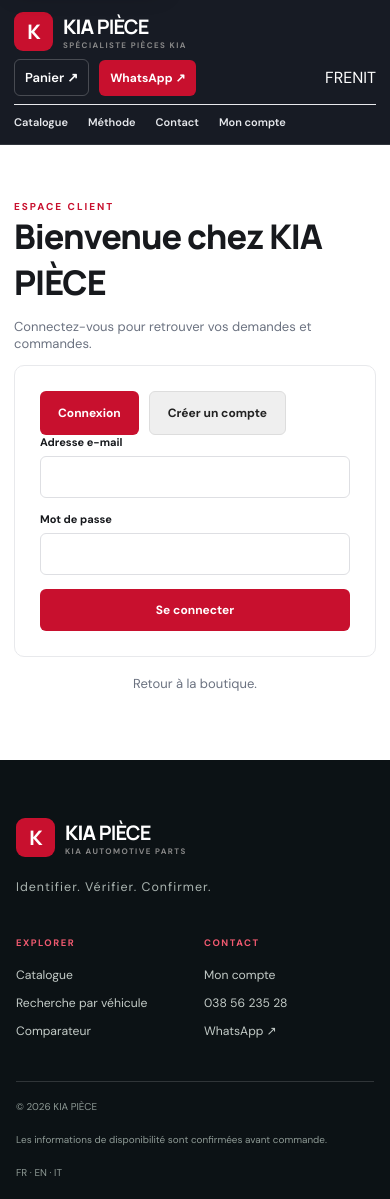
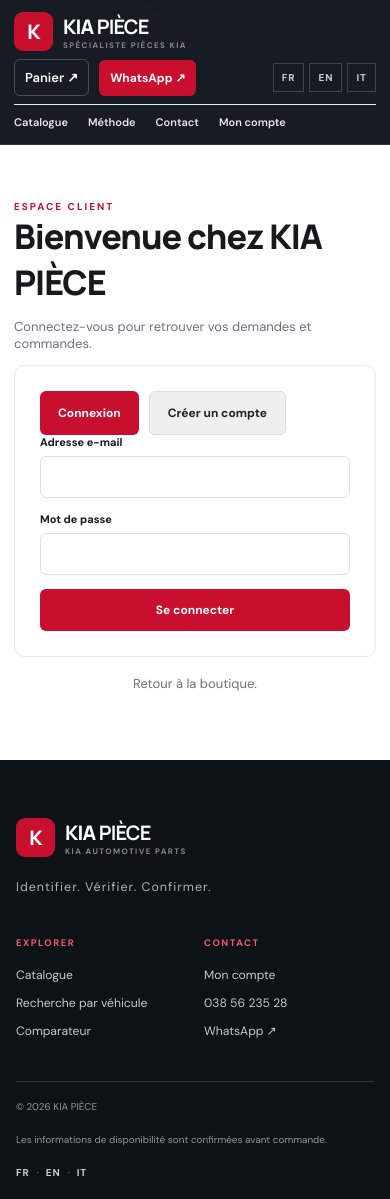
Before and after one commit to Naomy-herve/Mecanic, a Next.js app: page /compte in a window 390 px wide. Built offline with nearby package versions, Linux system fonts and the light colour scheme.

Commit message:
Polish responsive language navigation styles

```diff
--- a/src/app/story-home.css
+++ b/src/app/story-home.css
@@ -193,3 +193,20 @@ body:has(.story-home) .site-header .main-nav a:hover { color: #f15a70; }
 .story-language-switch a { display: inline-flex; min-width: 38px; min-height: 32px; align-items: center; justify-content: center; border: 1px solid rgba(255,255,255,.28); color: #e7e9e5; font-size: .62rem; font-weight: 800; letter-spacing: .12em; text-decoration: none; }
 .story-language-switch a[aria-current="page"], .story-language-switch a:hover { border-color: #f15a70; color: #f15a70; }
 .story-language-switch a:focus-visible { outline: 3px solid #f15a70; outline-offset: 3px; }
+
+
+/* Language navigation shared by localized storefronts */
+.header-languages { display: flex; align-items: center; gap: 5px; }
+.header-languages a, .mobile-language-links a, .story-footer-bottom nav a { color: #cbd2ce; font-size: .62rem; font-weight: 800; letter-spacing: .1em; text-decoration: none; }
+.header-languages a { padding: 7px 8px; border: 1px solid rgba(255,255,255,.18); }
+.header-languages a:hover, .header-languages a:focus-visible, .mobile-language-links a:hover, .story-footer-bottom nav a:hover { color: #f15a70; border-color: #f15a70; }
+.mobile-language-links { display: flex; gap: 14px; padding: 10px 12px 6px; border-top: 1px solid rgba(255,255,255,.15); }
+.story-footer-bottom nav { display: flex; gap: 7px; align-items: center; white-space: nowrap; }
+@media (max-width: 800px) {
+  body:has(.story-home) .header-languages { display: none; }
+}
+@media (max-width: 520px) {
+  body:has(.story-home) .nav-wrap { gap: 9px; }
+  body:has(.story-home) .nav-actions .btn { display: none; }
+  body:has(.story-home) .mobile-menu { margin-left: auto; }
+}
```
